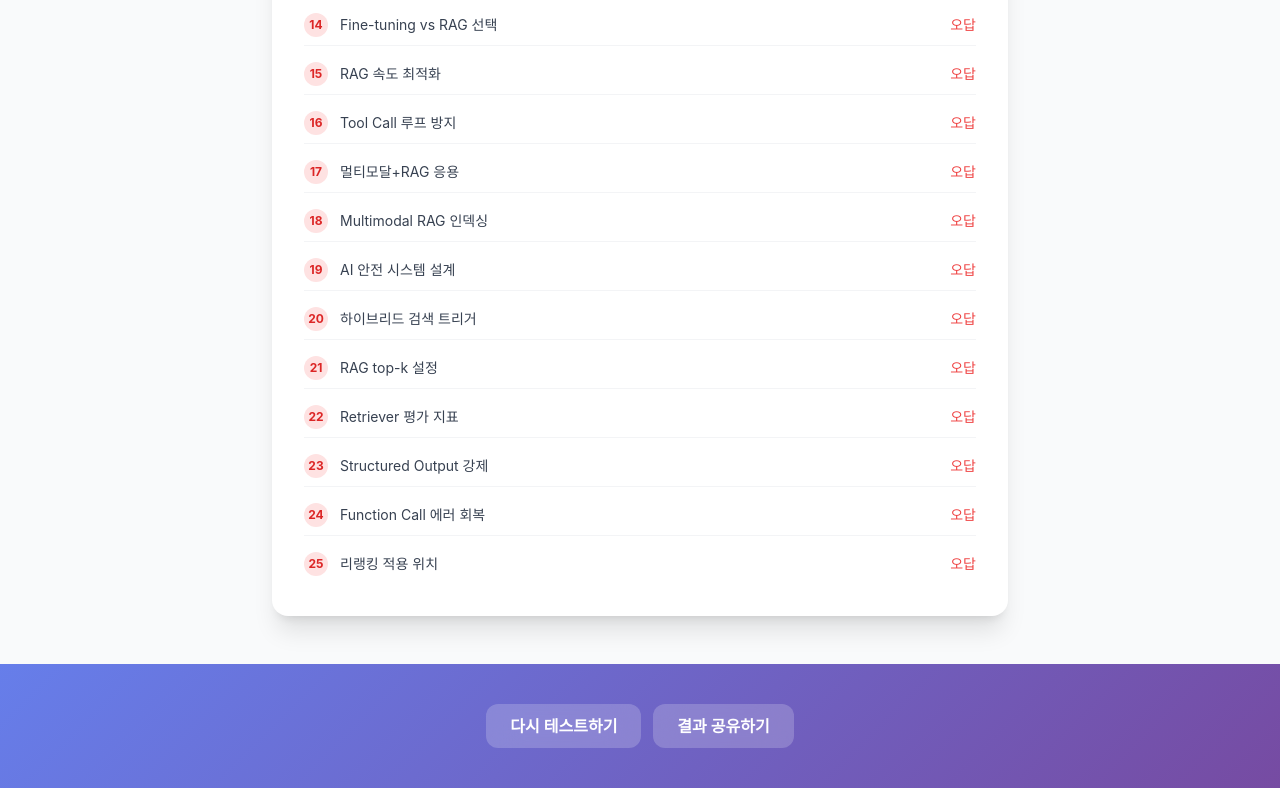
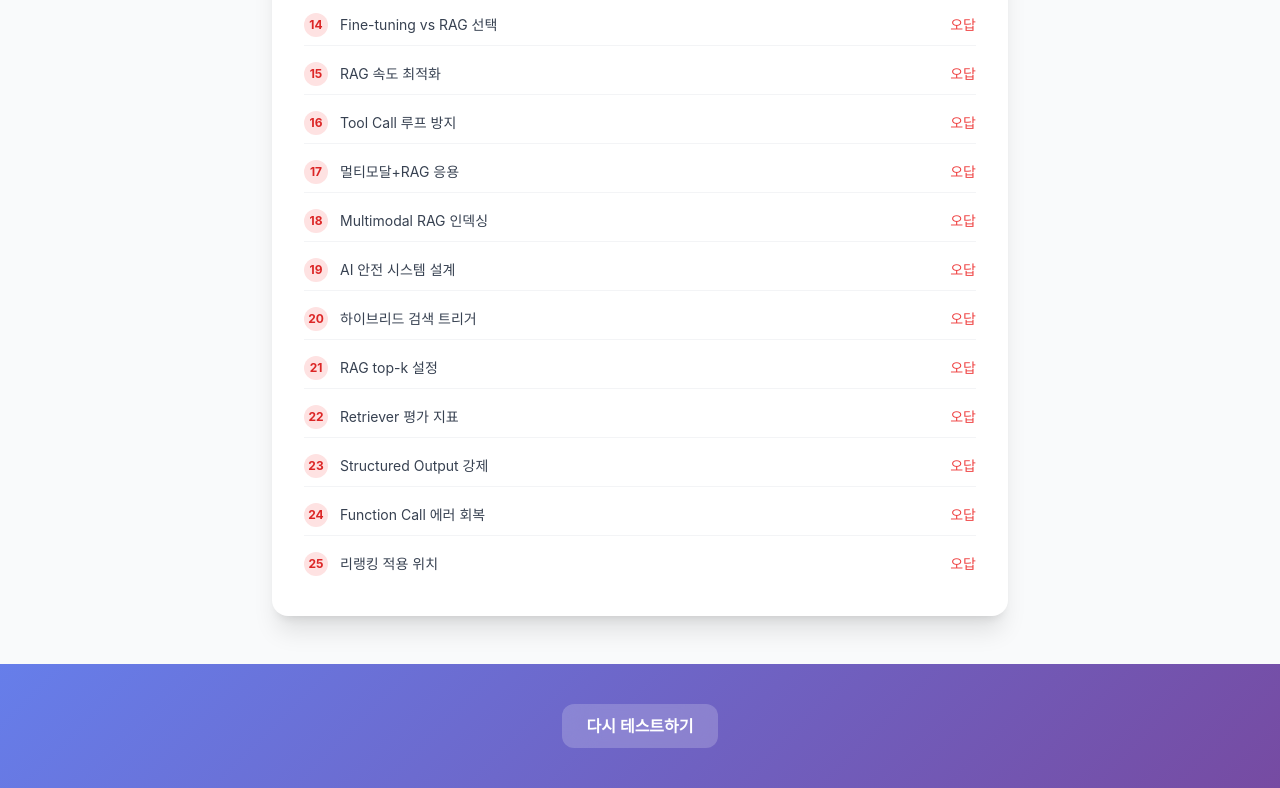
Before and after one commit to f-lab-maverick/ai-level-test, a plain HTML site: page result.html in a window 1280 px wide. Shown: the part 2274-3062 px from the top of the page. Drawn offline with nearby package versions, Linux system fonts and the light colour scheme; a web font is replaced by a local one.

Commit message:
결과 공유하기 기능 제거

```diff
--- a/level-config.json
+++ b/level-config.json
@@ -153,7 +153,6 @@
 
   "ui": {
     "levelOrder": ["Lv1", "Lv2", "Lv3", "Lv4", "Lv5", "Lv6"],
-    "progressBarLabels": ["활용", "기능구현", "데이터", "시스템", "에이전트", "아키텍트"],
-    "shareMessageTemplate": "나의 AI 역량은 {level} {levelName}! ({correct}/{total} 정답)"
+    "progressBarLabels": ["활용", "기능구현", "데이터", "시스템", "에이전트", "아키텍트"]
   }
 }
--- a/result.html
+++ b/result.html
@@ -239,11 +239,6 @@
                         class="bg-white bg-opacity-20 backdrop-blur-lg text-white font-semibold py-2.5 px-6 rounded-xl hover:bg-opacity-30 transition">
                         다시 테스트하기
                     </button>
-                    <button
-                        @click="shareResult()"
-                        class="bg-white bg-opacity-20 backdrop-blur-lg text-white font-semibold py-2.5 px-6 rounded-xl hover:bg-opacity-30 transition">
-                        결과 공유하기
-                    </button>
                 </div>
             </div>
         </div>
--- a/result.js
+++ b/result.js
@@ -187,32 +187,6 @@ function resultApp() {
                     explanation: q.explanation
                 };
             });
-        },
-
-        shareResult() {
-            const url = window.location.href;
-            let text;
-
-            if (this.levelConfig) {
-                text = this.levelConfig.ui.shareMessageTemplate
-                    .replace('{level}', this.result.level)
-                    .replace('{levelName}', this.levelInfo.name)
-                    .replace('{correct}', this.result.correct)
-                    .replace('{total}', this.result.total);
-            } else {
-                text = `나의 AI 역량은 ${this.result.level} ${this.levelInfo.name}! (${this.result.correct}/${this.result.total} 정답)`;
-            }
-
-            if (navigator.share) {
-                navigator.share({
-                    title: 'F-Lab AI 역량 진단 결과',
-                    text: text,
-                    url: url
-                });
-            } else {
-                navigator.clipboard.writeText(url);
-                alert('결과 링크가 복사되었습니다!');
-            }
         }
     };
 }
```
Also changed, not shown: index.html (+0 -4 lines).
